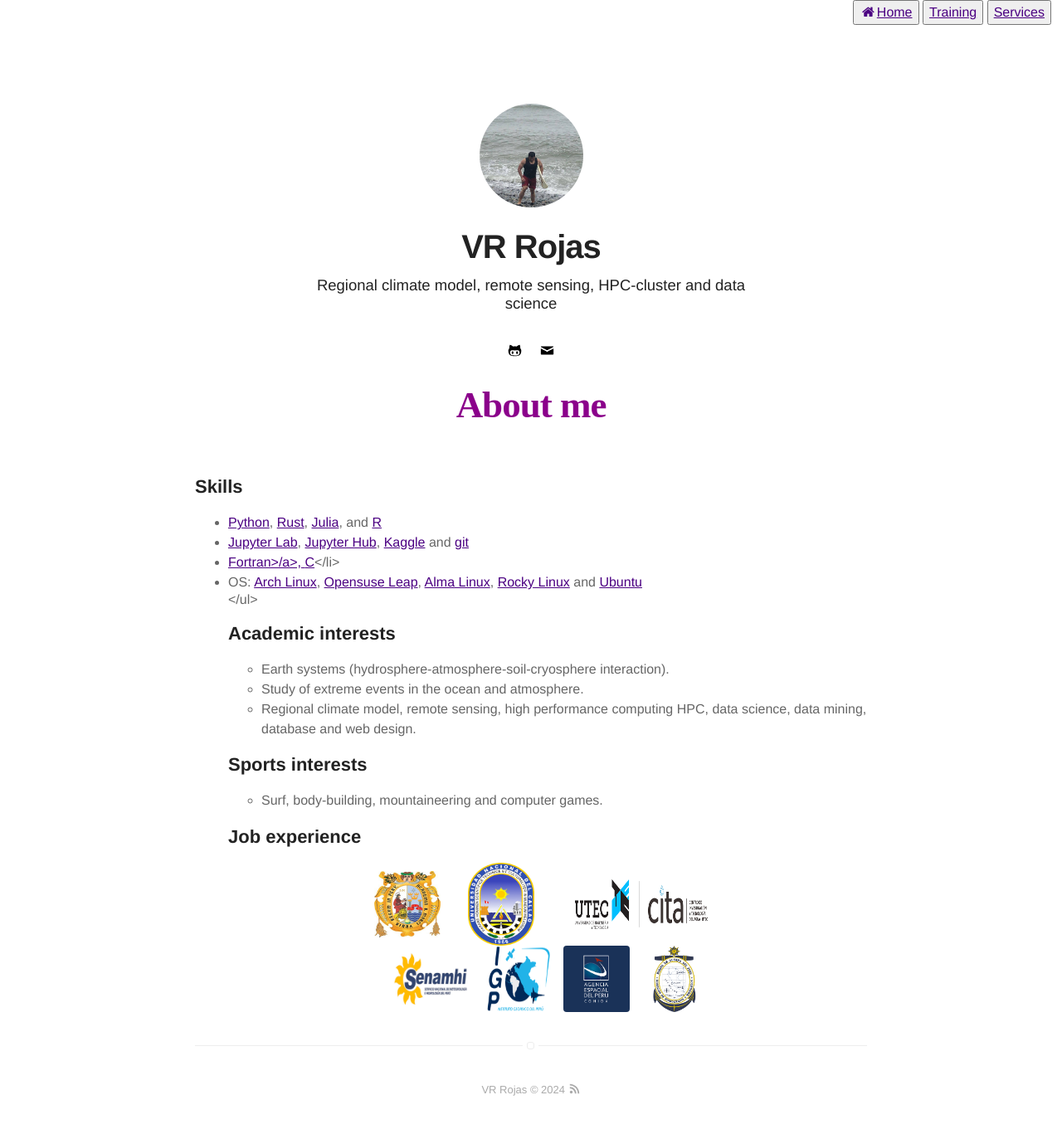
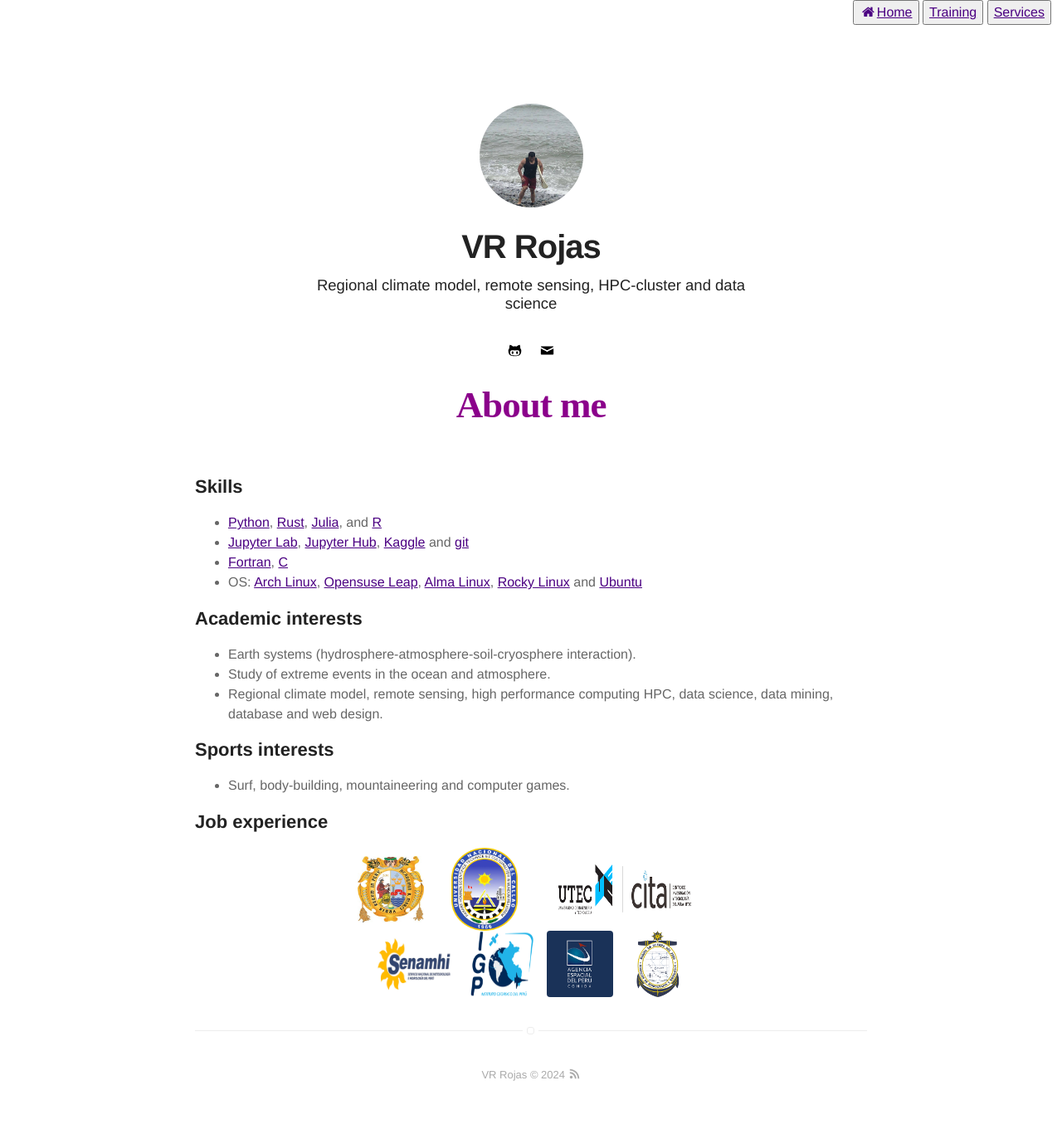
Before and after one commit to vrrp/vrrp.github.io, a Jekyll site: the page built from about.md, in a window 1280 px wide. Shown: the whole page at 83% size. Built offline with Jekyll 4.4.1, drawn with Linux system fonts in a browser that asks for light colours.

Commit message:
22:06:30 18-August-2024

```diff
--- a/about.md
+++ b/about.md
@@ -10,7 +10,7 @@ layout: page
 <ul class="skills">
 	<li><a href="https://www.python.org/">Python</a>, <a href="https://www.rust-lang.org/">Rust</a>, <a href="https://julialang.org/">Julia</a>, and <a href="https://www.rstudio.com/">R</a></li>
 	<li><a href="https://jupyter.org/">Jupyter Lab</a>, <a href="https://jupyter.org/hub">Jupyter Hub</a>, <a href="https://www.kaggle.com/">Kaggle</a> and <a href="https://git-scm.com/">git</a></li>
-	<li><a href="https://fortran-lang.org/">Fortran>/a>, <a href="https://www.gnu.org/software/gcc/">C</a></li>
+	<li><a href="https://fortran-lang.org/">Fortran</a>, <a href="https://www.gnu.org/software/gcc/">C</a></li>
 	<li>OS: <a href="https://archlinux.org/">Arch Linux</a>, <a href="https://get.opensuse.org/">Opensuse Leap</a>, <a href="https://almalinux.org/">Alma Linux</a>, <a href="https://rockylinux.org/">Rocky Linux</a> and <a href="https://ubuntu.com/">Ubuntu</a></li>
 </ul>
 
```
